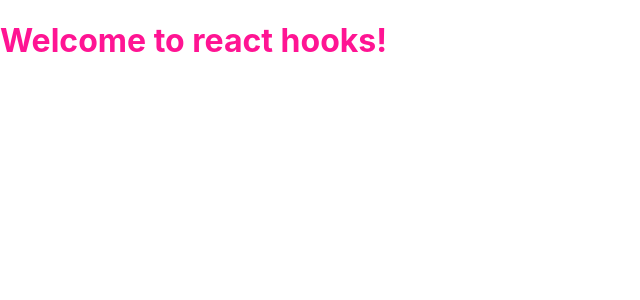
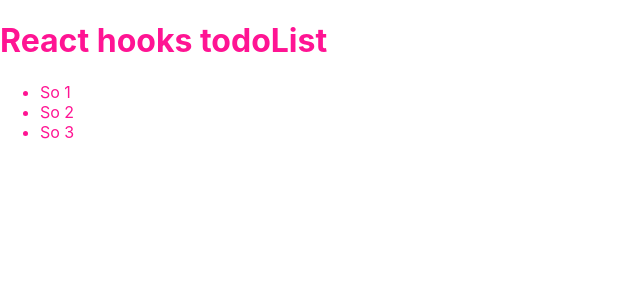
Before and after one commit to sondinhcao90/react-hook-basic, a React (Create React App) app: page / in a window 1280 px wide. Shown: the top 300 px of the page, without its empty margins (0-640 px from the left). Built offline with nearby package versions, Linux system fonts and the light colour scheme.

Commit message:
-example useState
remove function list

```diff
--- a/src/App.js
+++ b/src/App.js
@@ -1,12 +1,27 @@
-import logo from './logo.svg';
+import { useState } from 'react';
 import './App.scss';
-import ColorBox from './components/ColorBox';
+import TodoList from './components/TodoList';
 
 function App() {
+  const [todoList, setTodoList] = useState([
+    { id: 1, title: 'So 1' },
+    { id: 2, title: 'So 2' },
+    { id: 3, title: 'So 3' }]);
+
+  function handleTodoClick(todo) {
+    console.log(todo);
+    const index = todoList.findIndex(x => x.id === todo.id);
+    if (index < 0) return;
+
+    const newTodoList = [...todoList];
+    newTodoList.splice(index, 1);
+    setTodoList(newTodoList);
+  }
+
   return (
     <div className="App">
-      <h1>Welcome to react hooks!</h1>
-      <ColorBox />
+      <h1>React hooks todoList</h1>
+      <TodoList todos={todoList} onTodoClick={handleTodoClick} />
     </div>
   );
 }
--- a/src/components/ColorBox/index.jsx
+++ b/src/components/ColorBox/index.jsx
@@ -1,6 +1,5 @@
 import React, { useState } from 'react';
-import PropTypes from 'prop-types';
-import './ColorBox.scss'
+import './ColorBox.scss';
 
 ColorBox.propTypes = {
 
--- /dev/null
+++ b/src/components/TodoList/index.jsx
@@ -0,0 +1,34 @@
+import React from 'react';
+import PropTypes from 'prop-types';
+
+TodoList.propTypes = {
+    todos: PropTypes.array,
+    onTodoClick: PropTypes.func,
+};
+
+TodoList.defaultProps = {
+    todos: [],
+    onTodoClick: null
+}
+
+function TodoList(props) {
+    const { todos, onTodoClick } = props;
+
+    function handleClick(todo) {
+        if (onTodoClick) {
+            onTodoClick(todo)
+        }
+    }
+
+    return (
+        <ul className="todo-list">
+            {todos.map(todo => (
+                <li key={todo.id} onClick={() => handleClick(todo)}>
+                    {todo.title}
+                </li>
+            ))}
+        </ul>
+    );
+}
+
+export default TodoList;
```
